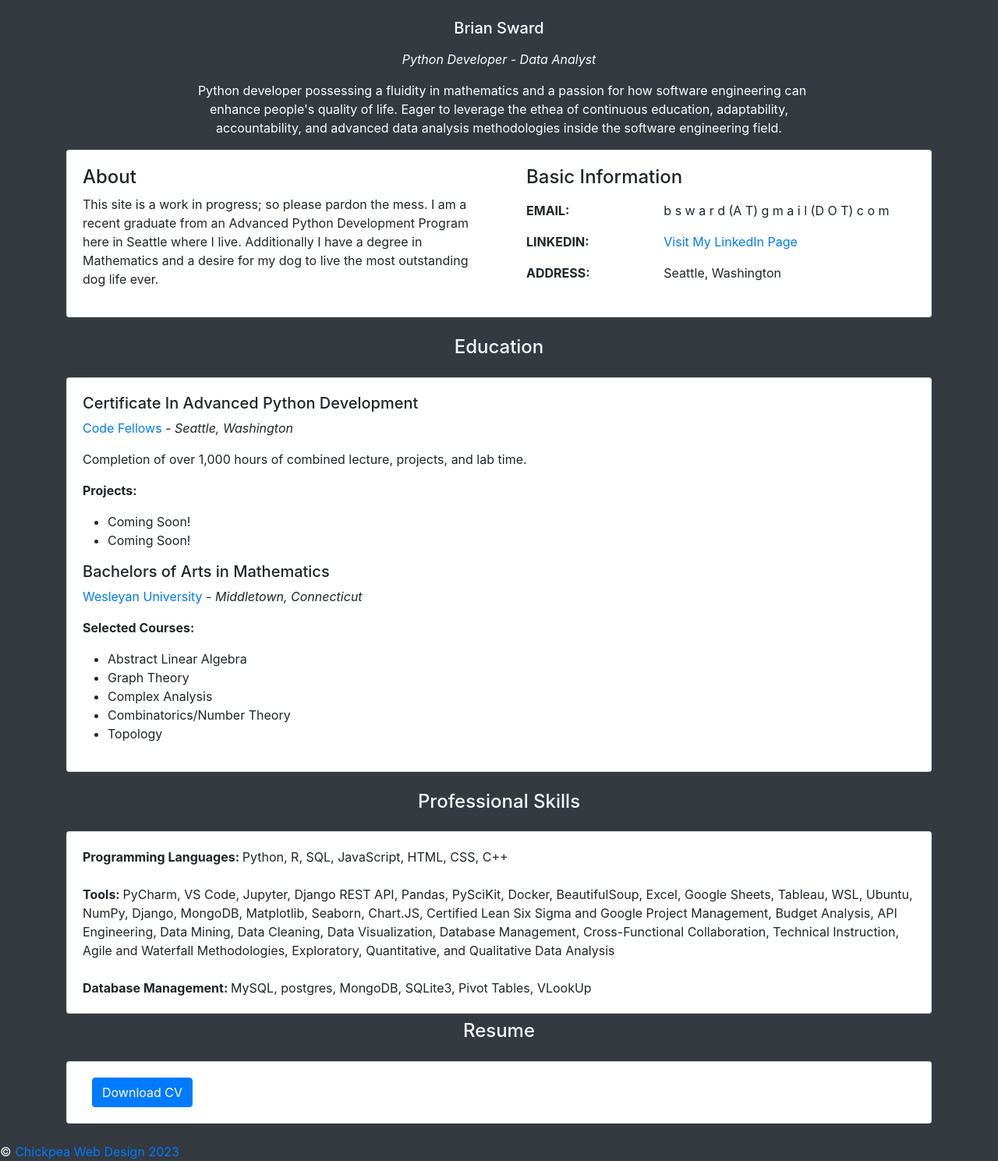
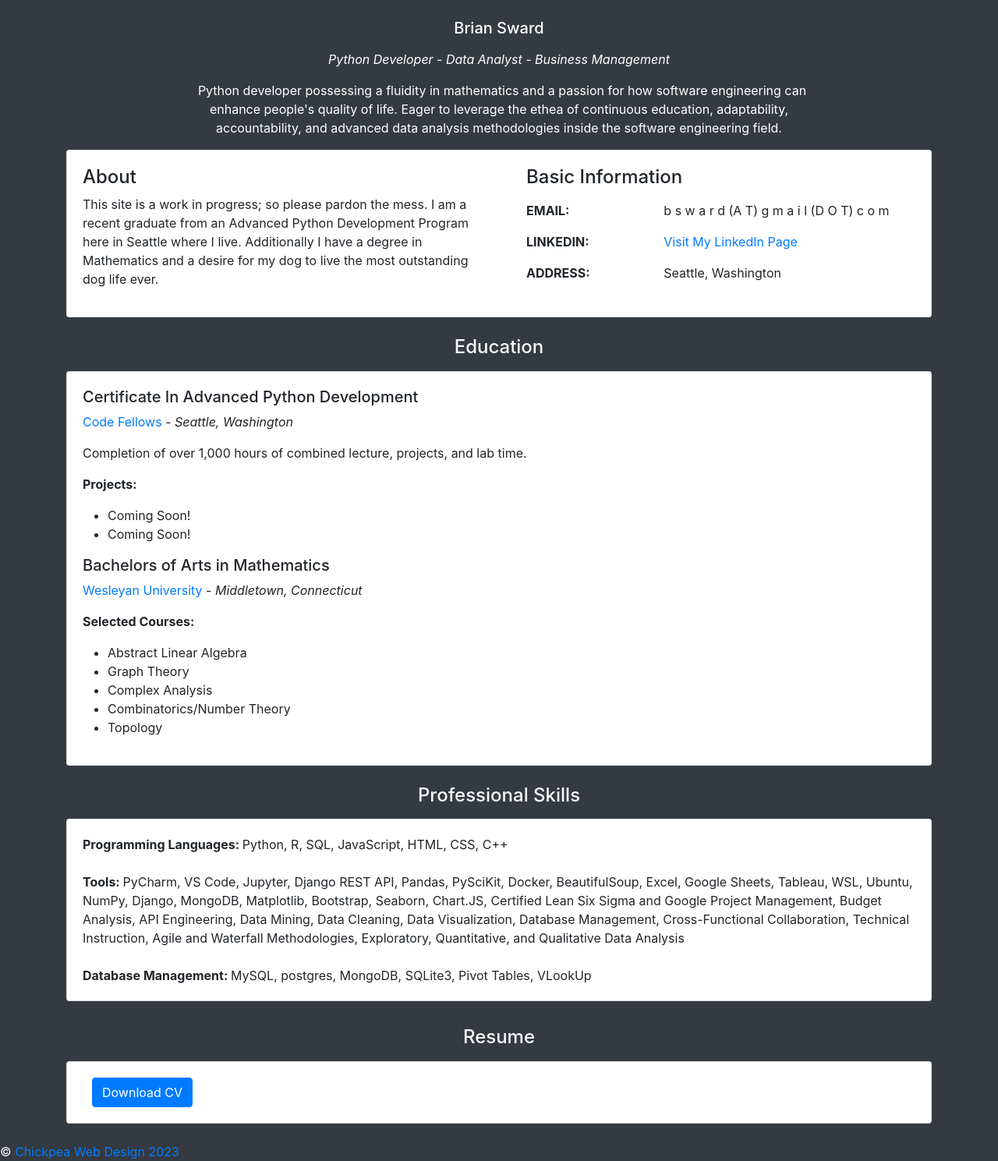
Before and after one commit to BrianSward/spa-flask-portfolio, a Flask app: page / in a window 1280 px wide. Shown: the part 96-1585 px from the top of the page at 78% size. Run offline with Flask 2, Linux system fonts and the light colour scheme; some libraries are stand-ins or nearby versions.

Commit message:
layout adjustment

```diff
--- a/Flask/templates/index.html
+++ b/Flask/templates/index.html
@@ -59,7 +59,7 @@
               </strong>
                 <p>
                   <i>
-                    Python Developer - Data Analyst
+                    Python Developer - Data Analyst - Business Management
                   </i>
                 </p>
               <!-- <p class="text-muted"> -->
@@ -124,7 +124,7 @@
       </div>
       <div class="section bg-dark" id="skill">
         <div class="container my-2 bg-dark mb-4" >
-          <div class="h4 text-center my-4 title text-light" id="educational-info">
+          <div class="h4 text-center mt-4 mb-3 title text-light" id="educational-info">
             Education
           </div>
           <div class="card" data-aos="fade-up" data-aos-anchor-placement="top-bottom">
@@ -189,7 +189,7 @@
       </div>
       <div class="section" id="skill">
         <div class="container my-2">
-          <div class="h4 text-center mb-4 title text-light" id="Prof-skill">Professional Skills</div>
+          <div class="h4 text-center  mt-4 mb-3 title text-light" id="Prof-skill">Professional Skills</div>
             <div class="card" data-aos="fade-up" data-aos-anchor-placement="top-bottom">
               <div class="card-body">
                 <b>
@@ -201,7 +201,7 @@
                 <b>
                   Tools:
                 </b>
-                PyCharm, VS Code, Jupyter, Django REST API, Pandas, PySciKit, Docker, BeautifulSoup, Excel, Google Sheets, Tableau, WSL, Ubuntu, NumPy, Django, MongoDB, Matplotlib, Seaborn, Chart.JS, Certified Lean Six Sigma and Google Project Management, Budget Analysis, API Engineering, Data Mining, Data Cleaning, Data Visualization, Database Management, Cross-Functional Collaboration, Technical Instruction, Agile and Waterfall Methodologies, Exploratory, Quantitative, and Qualitative Data Analysis
+                PyCharm, VS Code, Jupyter, Django REST API, Pandas, PySciKit, Docker, BeautifulSoup, Excel, Google Sheets, Tableau, WSL, Ubuntu, NumPy, Django, MongoDB, Matplotlib, Bootstrap, Seaborn, Chart.JS, Certified Lean Six Sigma and Google Project Management, Budget Analysis, API Engineering, Data Mining, Data Cleaning, Data Visualization, Database Management, Cross-Functional Collaboration, Technical Instruction, Agile and Waterfall Methodologies, Exploratory, Quantitative, and Qualitative Data Analysis
                 <br>
                 <br>
                 <b>
@@ -218,7 +218,7 @@
             <div class="container">
               <div class="row">
                 <!-- <div class="col-md-9"> -->
-                <div class="h4 text-center mb-4 title text-light" d="contact-us">
+                <div class="h4 text-center mt-4 mb-3 title text-light" d="contact-us">
                   Resume
                 </div>
                 <div class="card mb-0" data-aos="zoom-in">
```
